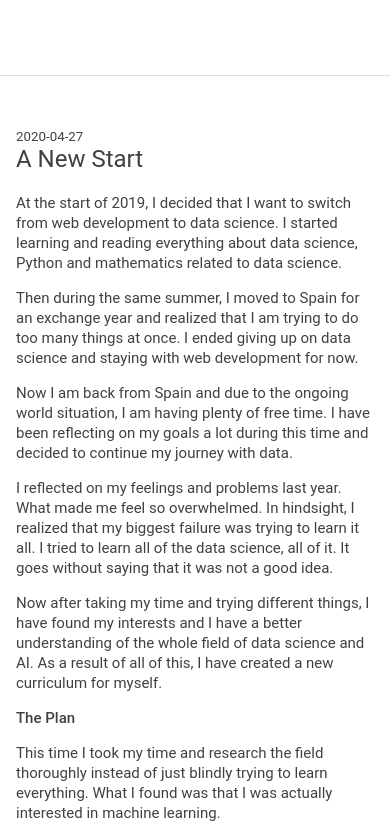
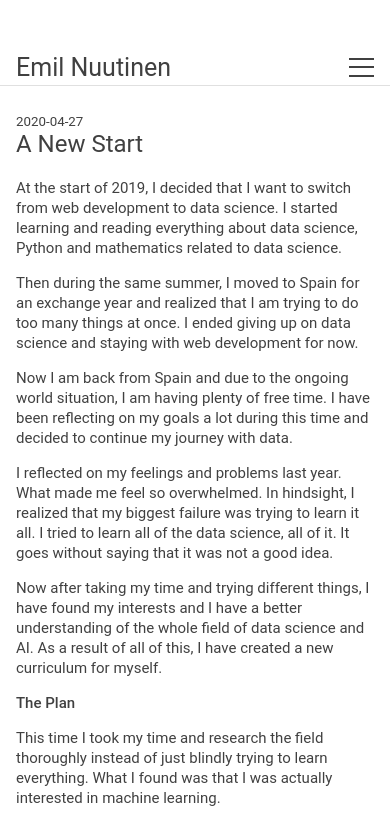
Before and after one commit to emilrwx/emilrwx_website, a Next.js app: page /posts/a-new-start in a window 390 px wide. Shown: the top 825 px of the page. Built offline with nearby package versions, Linux system fonts and the light colour scheme.

Commit message:
create a hamburger menu

```diff
--- a/components/header.js
+++ b/components/header.js
@@ -1,17 +1,43 @@
 import React from 'react'
+import Link from 'next/link'
 import styles from '../styles/Header.module.css'
 
 class Header extends React.Component {
+  constructor (props) {
+    super(props)
+    this.state = { isMenuOpen: false }
+
+    this.handleClick = this.handleClick.bind(this)
+  }
+
+  handleClick () { this.setState(state => ({ isMenuOpen: !state.isMenuOpen })) }
   render () {
-    const { title, description } = this.props
-
     return (
-      <>
-        <div className={styles.wrapper}>
-          <h1 className={styles.title}>{title}</h1>
-          <h2 className={styles.description}>{description}</h2>
+      <div className={styles.container}>
+        <div className={this.state.isMenuOpen ? styles.hidden : null}>
+          <h1 className={styles.title}>Emil Nuutinen</h1>
         </div>
-      </>
+        <div className={`${styles.menu} ${this.state.isMenuOpen ? null : styles.hidden}`}>
+          <Link className={styles.menuLink} href='/'>
+            Home
+          </Link>
+          <Link href='/about'>
+            About
+          </Link>
+          <Link href='/blog'>
+            Blog
+          </Link>
+          <Link href='/uses'>
+            Uses
+          </Link>
+          <a href='https://github.com/emilnuutinen'>Github</a>
+        </div>
+        <div className={`${styles.burger} ${this.state.isMenuOpen ? styles.hamburgerOpen : null}`} onClick={this.handleClick}>
+          <span />
+          <span />
+          <span />
+        </div>
+      </div>
     )
   }
 }
--- a/styles/Header.module.css
+++ b/styles/Header.module.css
@@ -1,21 +1,76 @@
-.wrapper {
-  text-align: center;
-  padding-bottom: 25px;
-  border-bottom: 1px solid #e0e0e0;
+.container {
   max-width: 800px;
   margin: 0 auto;
   padding-left: 16px;
   padding-right: 16px;
+  display: flex;
+  flex-direction: row;
+  justify-content: space-between;
+  border-bottom: 1px solid #e0e0e0;
 }
 
 .title {
-  font-size: 3rem;
+  font-size: 25px;
+  line-height: 35px;
   margin: 0;
 }
 
-.description {
+.menu {
+  padding: 0;
   margin: 0;
-  font-size: 1rem;
-  color: var(--fgSecondary);
+  line-height: 35px;
+}
 
+.menu a {
+  color: var(--fg);
+  box-shadow: none;
+  text-decoration: none;
+  padding: 0 10px;
 }
+
+.menu a:hover {
+  color: var(--blue);
+  text-decoration: underline;
+}
+
+.menuHidden {
+  visibility: hidden;
+}
+
+.burger {
+  float: right;
+  display: flex;
+  flex-direction: column;
+  justify-content: space-around;
+  width: 25px;
+  height: 25px;
+  background: transparent;
+  border: none;
+  cursor: pointer;
+  padding: 0;
+  margin-top: 5px;
+}
+
+.burger span {
+  width: 25px;
+  height: 2px;
+  transition: all 0.1s linear;
+  transform-origin: 1px;
+  background: var(--fg);
+}
+
+.hamburgerOpen span:first-child {
+  transform: rotate(45deg);
+}
+
+.hamburgerOpen span:nth-child(2) {
+  opacity: 0;
+}
+
+.hamburgerOpen span:nth-child(3) {
+  transform: rotate(-45deg);
+}
+
+.hidden {
+  display: none;
+}
--- a/styles/Layout.module.css
+++ b/styles/Layout.module.css
@@ -3,7 +3,7 @@
   width: 700px;
   max-width: 100vw;
   margin: 0 auto;
-  padding-top: 50px;
+  padding-top: 25px;
 }
 
 .content {
```
Also changed, not shown: components/menu.js (deleted, +0 -39 lines), styles/Menu.module.css (deleted, +0 -28 lines).
